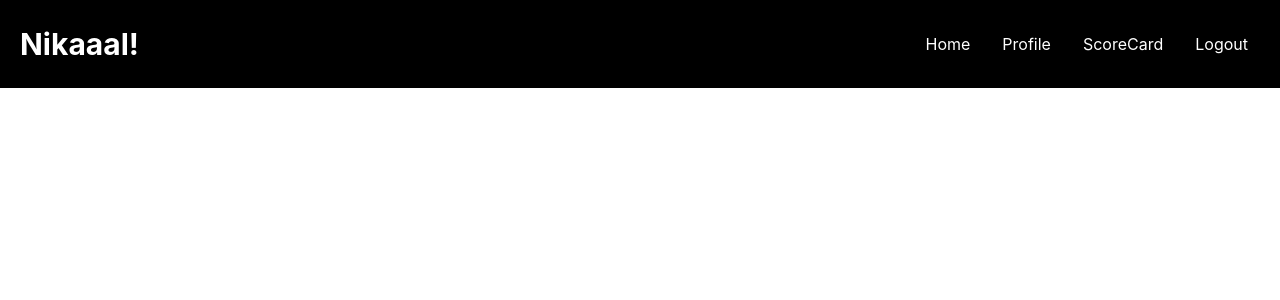
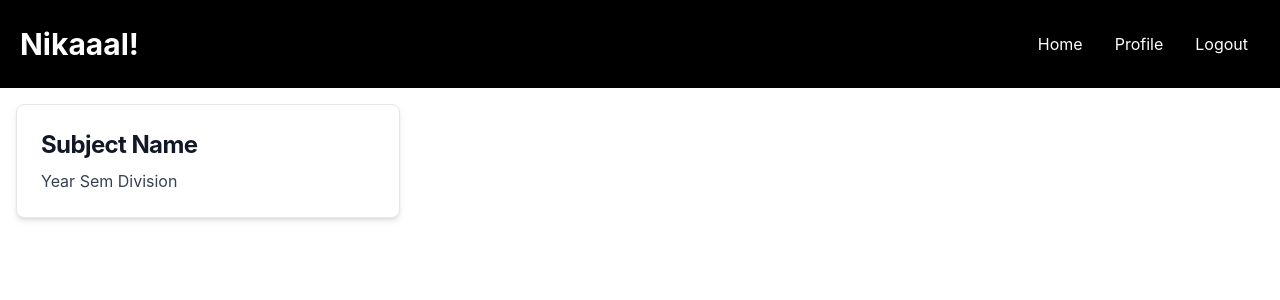
Before and after one commit to programmerpranit/codeissance_35_vadapav, a Next.js app: page /teacher in a window 1280 px wide. Shown: the top 300 px of the page. Built offline with nearby package versions, Linux system fonts and the light colour scheme.

Commit message:
completed teacher home page

```diff
--- a/pages/teacher/index.jsx
+++ b/pages/teacher/index.jsx
@@ -1,3 +1,4 @@
+import Link from "next/link";
 import React from "react";
 
 const index = () => {
@@ -8,11 +9,30 @@ const index = () => {
           Nikaaal!
         </h1>
         <ul className="flex m-4">
-          <li className="p-4 ">Home</li>
-          <li className="p-4 ">Profile</li>
-          <li className="p-4 ">ScoreCard</li>
-          <li className="p-4 ">Logout</li>
+          <Link href={"/"}>
+            <li className="p-4 ">Home</li>
+          </Link>
+          <Link href={"/"}>
+            <li className="p-4 ">Profile</li>
+          </Link>
+          <Link href={"/"}>
+            <li className="p-4 ">Logout</li>
+          </Link>
         </ul>
+      </div>
+
+      <div className="m-4">
+        <a
+          href="#"
+          class="block p-6 max-w-sm bg-white rounded-lg border border-gray-200 shadow-md hover:bg-gray-100 dark:bg-gray-800 dark:border-gray-700 dark:hover:bg-gray-700"
+        >
+          <h5 class="mb-2 text-2xl font-bold tracking-tight text-gray-900 dark:text-white">
+            Subject Name
+          </h5>
+          <p class="font-normal text-gray-700 dark:text-gray-400">
+            Year Sem Division
+          </p>
+        </a>
       </div>
     </>
   );
```
Also changed, not shown: pages/index.js (+3 -5 lines).
